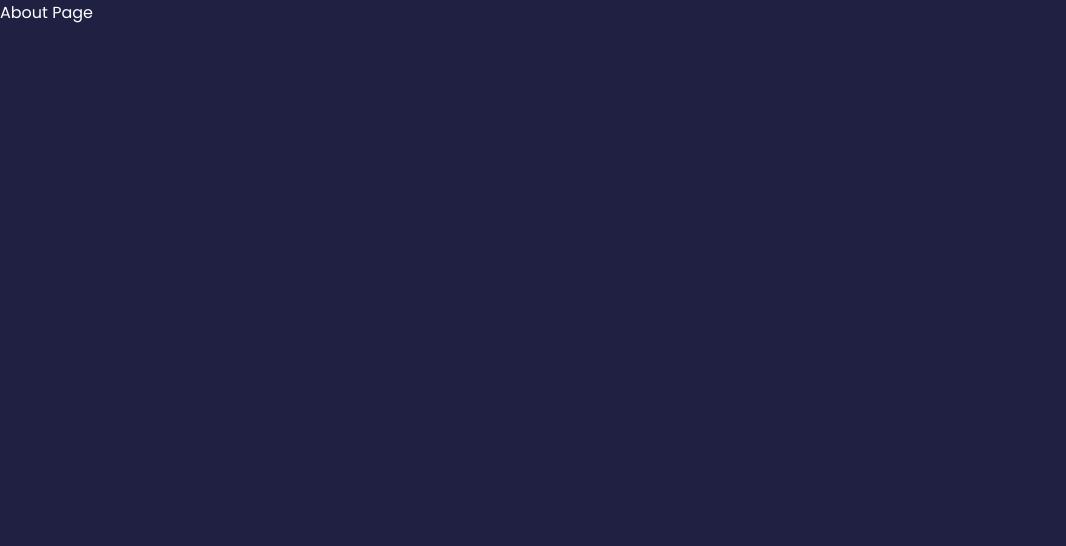
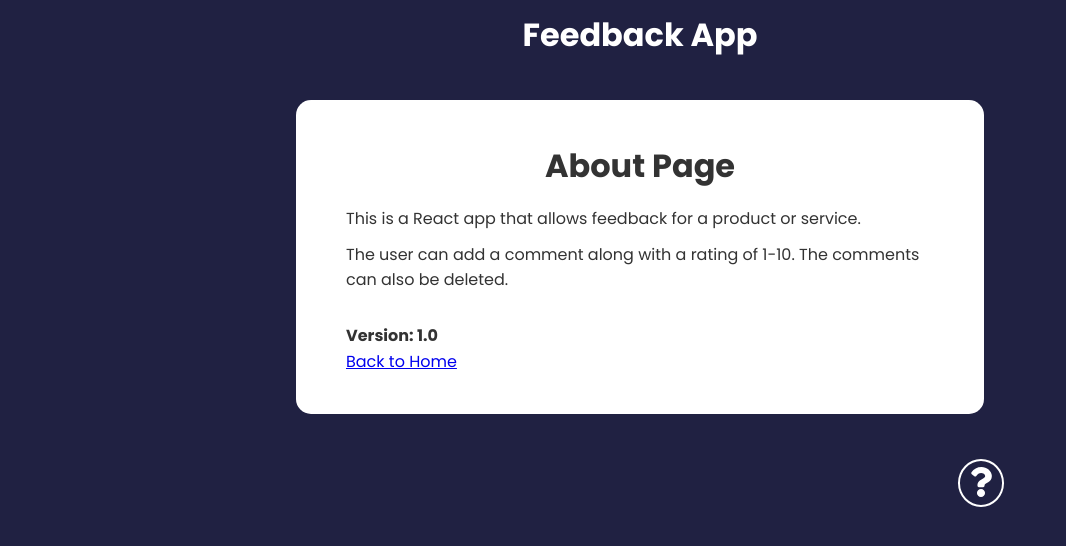
Before and after one commit to codeherbert/feedback-app-plus, a React (Create React App) app: page /about in a window 1280 px wide. Shown: the top 546 px of the page, without its empty margins (0-1066 px from the left). Built offline with nearby package versions, Linux system fonts and the light colour scheme.

Commit message:
adds about link and content for about page

```diff
--- a/src/App.js
+++ b/src/App.js
@@ -7,6 +7,7 @@ import FeedbackData from './data/FeedbackData';
 import FeedbackStats from './components/FeedbackStats';
 import FeedbackForm from './components/FeedbackForm';
 import AboutPage from './pages/AboutPage';
+import AboutIconLink from './components/AboutIconLink';
 
 function App() {
   const [feedback, setFeedback] = useState(FeedbackData);
@@ -24,20 +25,21 @@ function App() {
 
   return (
     <Router>
+      <Header />
+      <div className="container">
         <Routes>
           <Route exact path='/' element={
             <>
-            <Header />
-            <div className="container">
               <FeedbackForm handleAdd={addFeedback} />
               <FeedbackStats feedback={feedback} />
               <FeedbackList feedback={feedback} handleDelete={deleteFeedback} />
-            </div>
             </>
           }>
           </Route>
           <Route path='/about' element={<AboutPage />} />
         </Routes>
+        <AboutIconLink />
+      </div>
     </Router>
   );
 }
--- /dev/null
+++ b/src/components/AboutIconLink.js
@@ -0,0 +1,15 @@
+import React from 'react';
+import { FaQuestion } from 'react-icons/fa';
+import { Link } from 'react-router-dom';
+
+const AboutIconLink = () => {
+    return (
+        <div className="about-link">
+            <Link to='/about'>
+                <FaQuestion size="30" />
+            </Link>
+        </div>
+    )
+};
+
+export default AboutIconLink;
--- a/src/components/FeedbackList.js
+++ b/src/components/FeedbackList.js
@@ -39,7 +39,7 @@ function FeedbackList({feedback, handleDelete}) {
 FeedbackList.propTypes = {
     feedback: PropTypes.arrayOf(
         PropTypes.shape({
-            id: PropTypes.number.isRequired,
+            // id: PropTypes.number.isRequired,
             text: PropTypes.string.isRequired,
             rating: PropTypes.number.isRequired
         })
--- a/src/index.css
+++ b/src/index.css
@@ -190,6 +190,7 @@ input:focus {
 .about-link {
   display: flex;
   justify-content: flex-end;
+  margin: 45px 0 20px;
 }
 
 /* FIX: Remove position: absolute to keep about icon at the bottom of the
@@ -197,6 +198,9 @@ input:focus {
 .about-link a {
   color: #fff;
   cursor: pointer;
+  border: 2px solid #fff;
+  border-radius: 50%;
+  padding: 6px 6px 0px;
 }
 
 .about-link a:hover {
@@ -228,3 +232,20 @@ input:focus {
     width: 80%;
   }
 }
+
+.AboutPage h1 {
+  margin-bottom: 15px;
+  text-align: center;
+}
+
+.AboutPage .info-one {
+  margin-bottom: 10px;
+}
+
+.AboutPage .info-two {
+  margin-bottom: 30px;
+}
+
+.AboutPage .info-version {
+  font-weight: bold;
+}
--- a/src/pages/AboutPage.js
+++ b/src/pages/AboutPage.js
@@ -1,8 +1,18 @@
 import React from 'react';
+import Card from '../components/shared/Card';
+import { Link } from 'react-router-dom';
 
 function AboutPage () {
     return (
-        <div>About Page</div>
+        <div className="AboutPage container">
+            <Card>
+                <h1>About Page</h1>
+                <p className="info-one">This is a React app that allows feedback for a product or service.</p>
+                <p className="info-two">The user can add a comment along with a rating of 1-10. The comments can also be deleted.</p>
+                <p className="info-version">Version: 1.0</p>
+                <Link to='/'>Back to Home</Link>
+            </Card>
+        </div>
     )
 }
 
```
Lines whose indentation alone changed are shown as unchanged.
